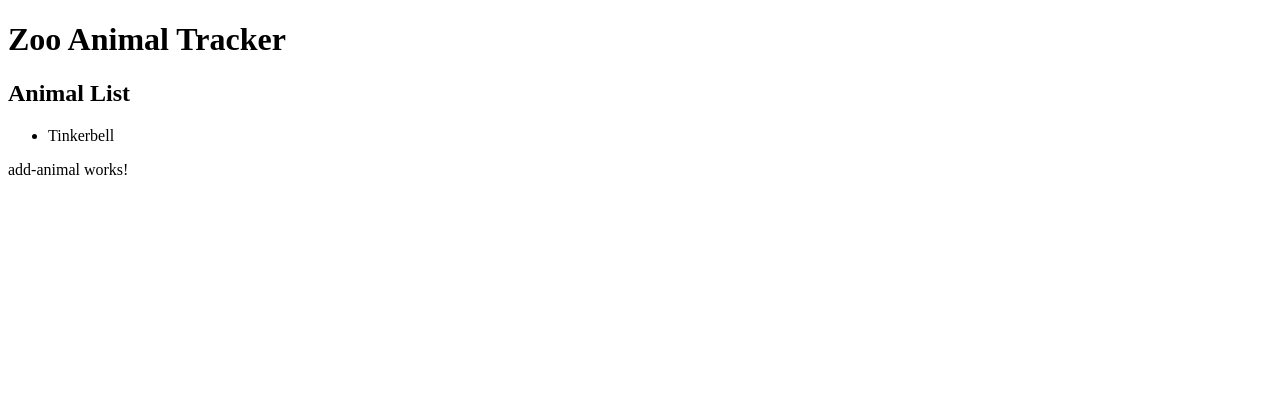
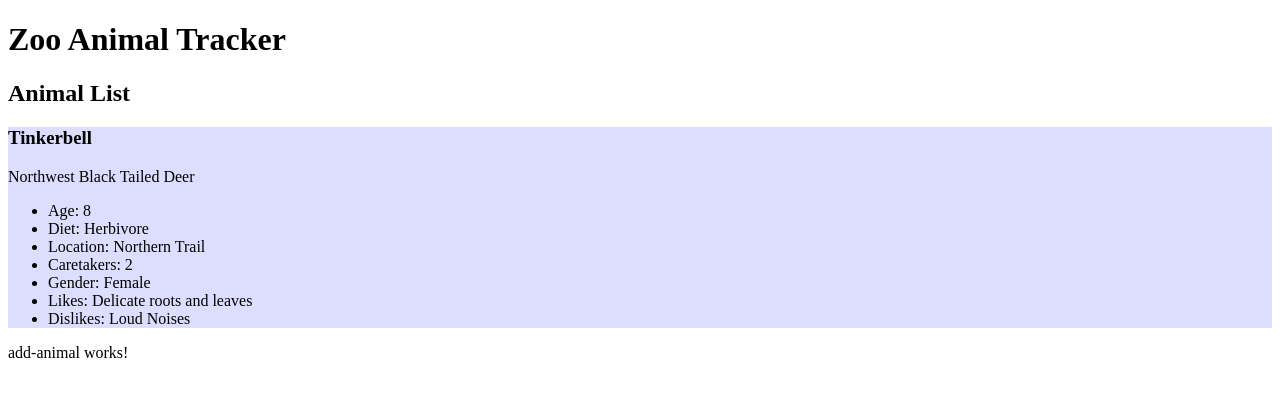
Before and after one commit to ckjpdx/zoo-app, an Angular app: page / in a window 1280 px wide. Shown: the top 396 px of the page. Built offline with nearby package versions, Linux system fonts and the light colour scheme.

Commit message:
list out all animal properties, add css class

```diff
--- a/src/app/app.component.html
+++ b/src/app/app.component.html
@@ -3,4 +3,5 @@
 </h1>
 
 <list-animal [animalList]="animalList"></list-animal>
+
 <add-animal></add-animal>
--- a/src/app/app.component.ts
+++ b/src/app/app.component.ts
@@ -9,8 +9,8 @@ export class AppComponent {
   title = 'Zoo Animal Tracker';
   animalList: Animal[] = [
   {
+    name: "Tinkerbell",
     species: "Northwest Black Tailed Deer",
-    name: "Tinkerbell",
     age: 8,
     diet: "Herbivore",
     location: "Northern Trail",
@@ -22,6 +22,6 @@ export class AppComponent {
   ]
 }
 export class Animal {
-  constructor(species: string, name: string, age: number, diet: string, location: string, caretakers: number, sex: string, likes: string, dislikes: string) { }
+  constructor(name: string, species: string, age: number, diet: string, location: string, caretakers: number, sex: string, likes: string, dislikes: string) { }
 
 }
--- a/src/app/list-animal/list-animal.component.css
+++ b/src/app/list-animal/list-animal.component.css
@@ -0,0 +1,3 @@
+.animal {
+  background: #DDF;
+}
--- a/src/app/list-animal/list-animal.component.html
+++ b/src/app/list-animal/list-animal.component.html
@@ -1,4 +1,14 @@
 <h2>Animal List</h2>
-<ul *ngFor="let animal of animalList">
-  <li>{{animal.name}}</li>
-</ul>
+<div *ngFor="let animal of animalList" class="animal">
+  <h3>{{animal.name}}</h3>
+  <p>{{animal.species}}</p>
+  <ul>
+    <li>Age: {{animal.age}}</li>
+    <li>Diet: {{animal.diet}}</li>
+    <li>Location: {{animal.location}}</li>
+    <li>Caretakers: {{animal.caretakers}}</li>
+    <li>Gender: {{animal.sex}}</li>
+    <li>Likes: {{animal.likes}}</li>
+    <li>Dislikes: {{animal.dislikes}}</li>
+  </ul>
+</div>
```
